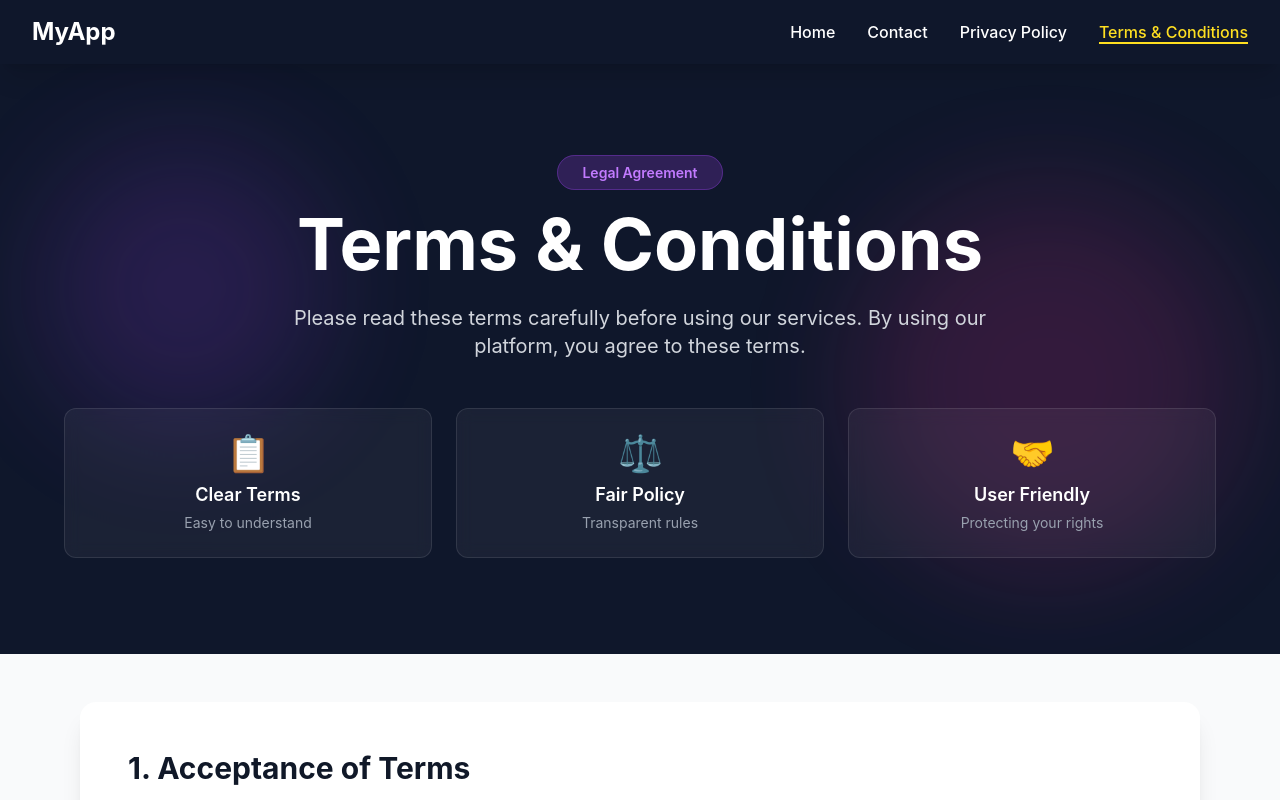
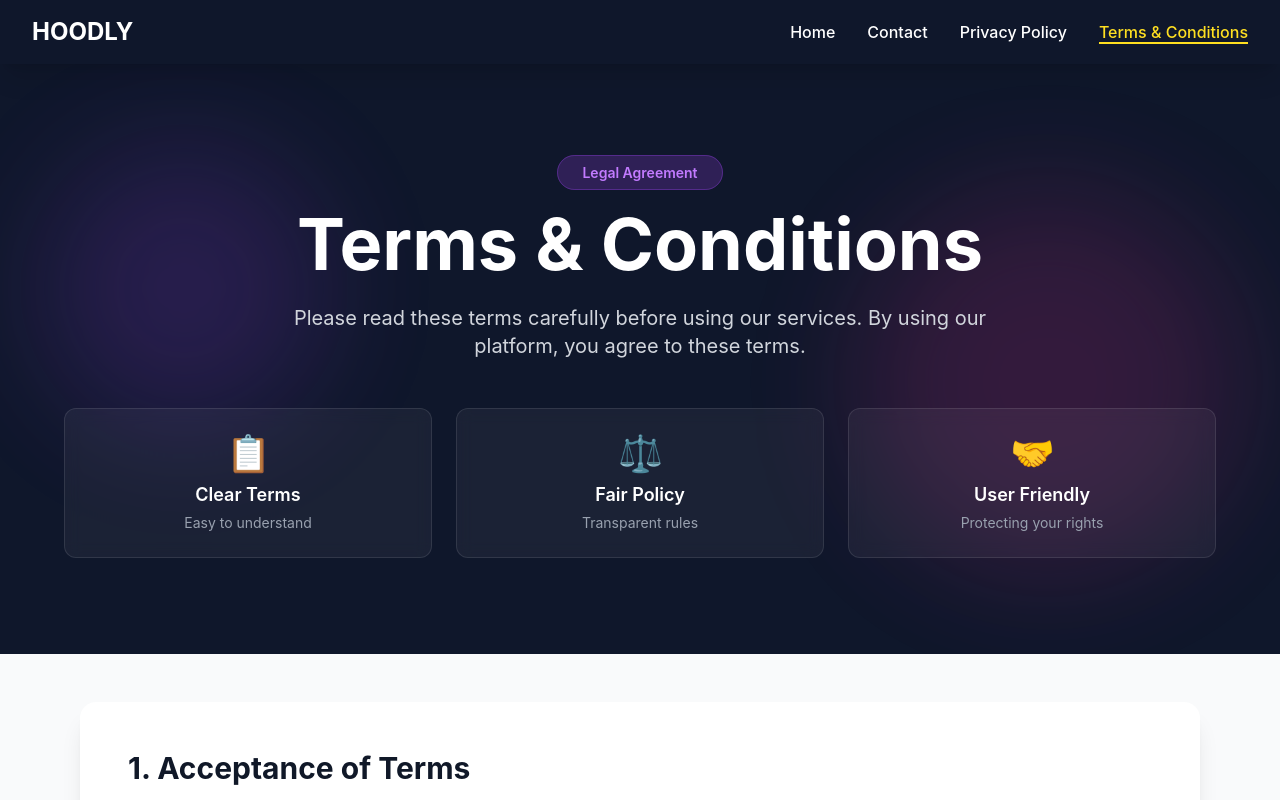
Before and after one commit to codewithgaurave/HoodlyWebsite, a React (Vite) app: page /terms in a window 1280 px wide. Shown: the top 800 px of the page. Built offline with nearby package versions, Linux system fonts and the light colour scheme.

Commit message:
Updated Navbar, Footer, Contact page and added image

```diff
--- a/index.html
+++ b/index.html
@@ -1,13 +1,16 @@
 <!doctype html>
 <html lang="en">
+
 <head>
   <meta charset="UTF-8" />
-    <link rel="icon" type="image/svg+xml" href="/vite.svg" />
+  <link rel="icon" type="image/png" href="/image.png" />
   <meta name="viewport" content="width=device-width, initial-scale=1.0" />
-    <title>hwudi</title>
+  <title>HOODLY</title>
 </head>
+
 <body>
   <div id="root"></div>
   <script type="module" src="/src/main.jsx"></script>
 </body>
+
 </html>
--- a/src/components/Footer.jsx
+++ b/src/components/Footer.jsx
@@ -7,7 +7,7 @@ function Footer() {
         <div className="grid grid-cols-1 md:grid-cols-4 gap-8">
           {/* About Section */}
           <div>
-            <h3 className="text-2xl font-bold mb-4 text-cyan-400">MyApp</h3>
+            <h3 className="text-2xl font-bold mb-4 text-cyan-400">HOODLY</h3>
             <p className="text-gray-300 text-sm leading-relaxed">Connecting users with skilled workers for all your service needs. Fast, reliable, and professional.</p>
           </div>
 
@@ -37,7 +37,7 @@ function Footer() {
                 <svg className="w-5 h-5 mr-2 text-cyan-400 flex-shrink-0 mt-0.5" fill="none" stroke="currentColor" viewBox="0 0 24 24">
                   <path strokeLinecap="round" strokeLinejoin="round" strokeWidth={2} d="M3 8l7.89 5.26a2 2 0 002.22 0L21 8M5 19h14a2 2 0 002-2V7a2 2 0 00-2-2H5a2 2 0 00-2 2v10a2 2 0 002 2z" />
                 </svg>
-                support@myapp.com
+                societyhub225@gmail.com
               </li>
               <li className="flex items-start">
                 <svg className="w-5 h-5 mr-2 text-cyan-400 flex-shrink-0 mt-0.5" fill="none" stroke="currentColor" viewBox="0 0 24 24">
--- a/src/components/Navbar.jsx
+++ b/src/components/Navbar.jsx
@@ -12,7 +12,7 @@ function Navbar() {
       <div className="max-w-7xl mx-auto px-4 sm:px-6 lg:px-8">
         <div className="flex justify-between items-center h-16">
           <Link to="/" className="text-white text-2xl font-bold hover:scale-110 transition-transform duration-300">
-            MyApp
+            HOODLY
           </Link>
 
           {/* Desktop Menu */}
```
Also changed, not shown: src/pages/Contact.jsx (+4 -4 lines), public/image.png (added). Lines whose indentation alone changed are shown as unchanged.
